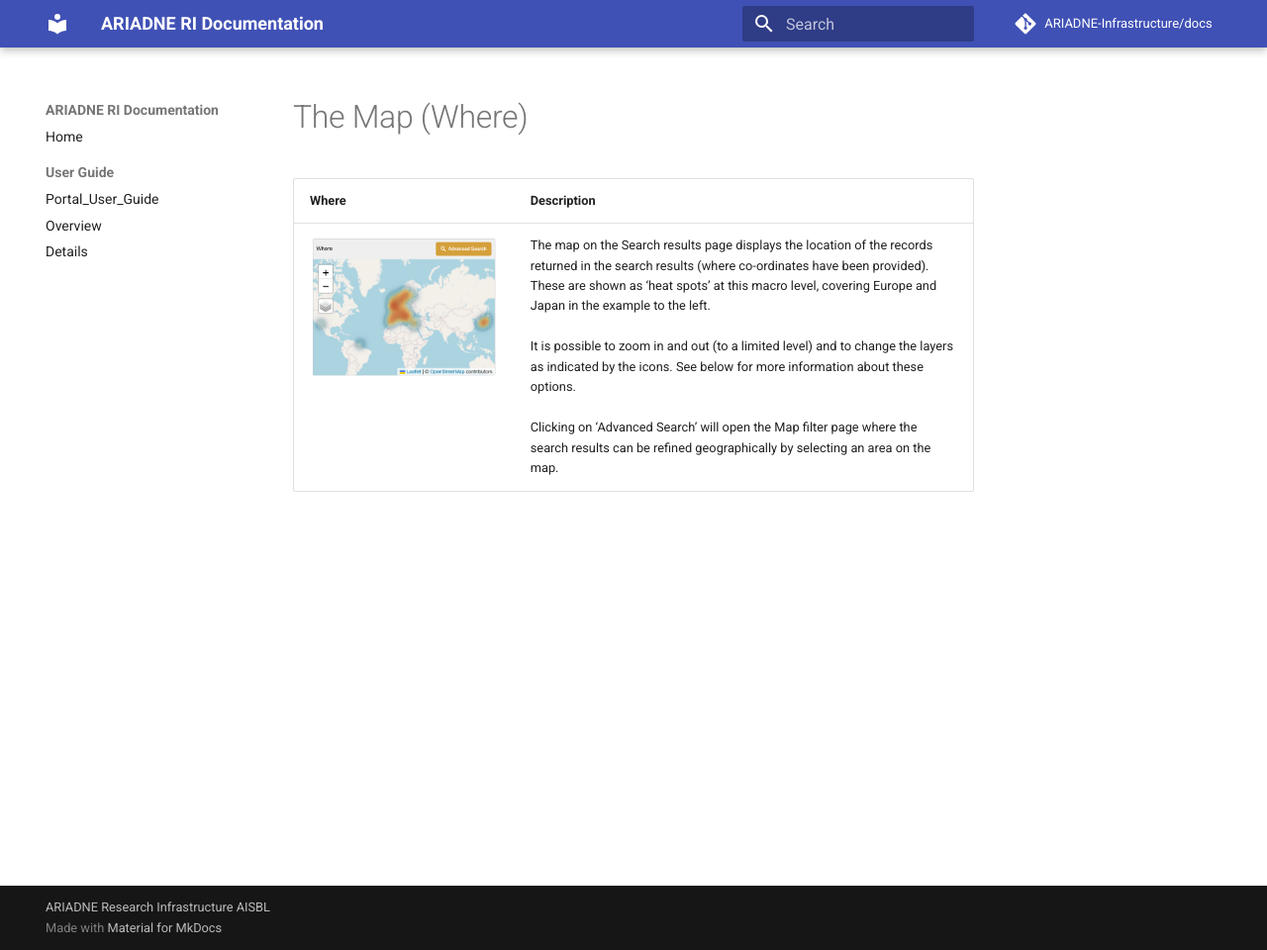
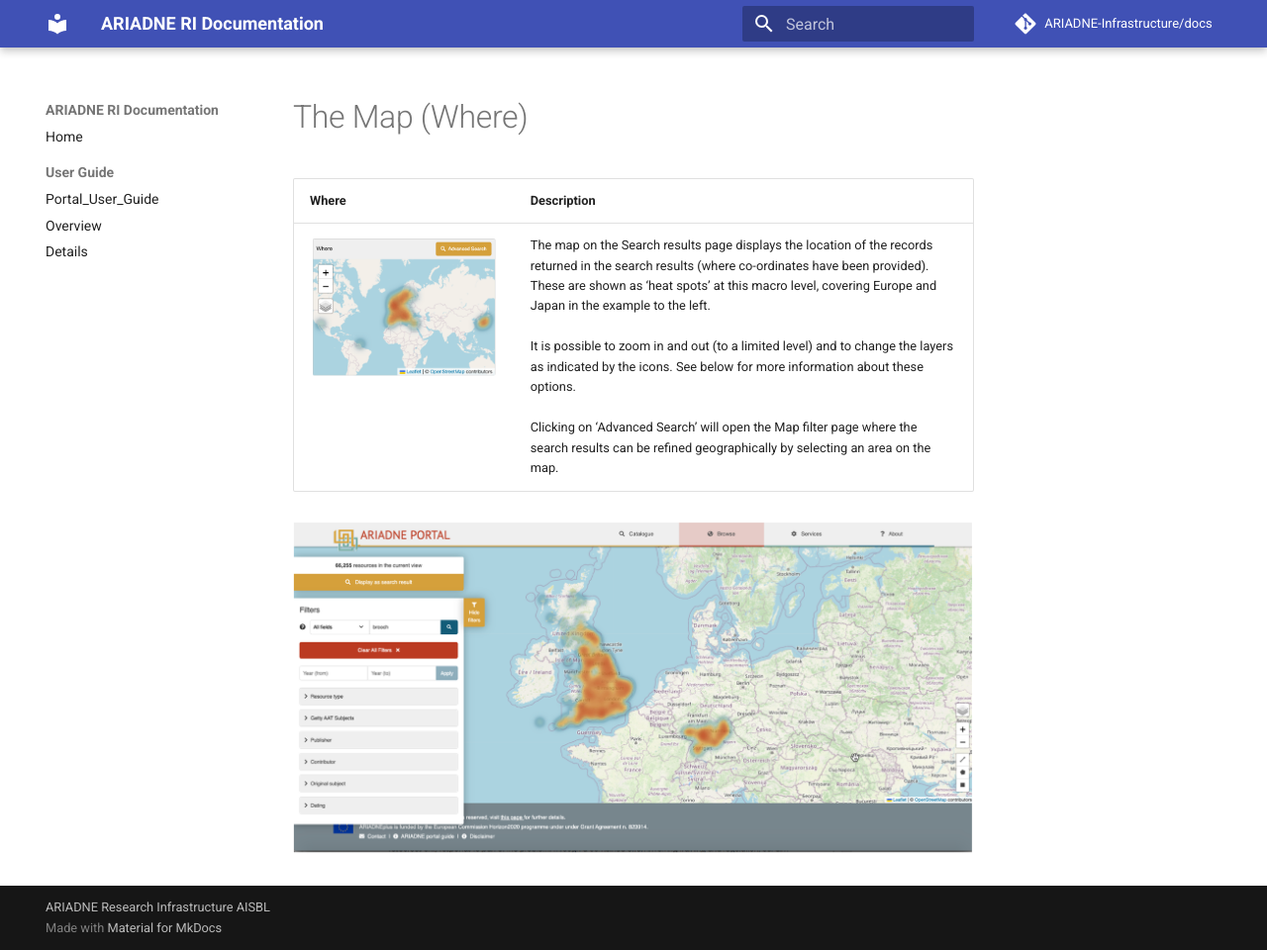
Before and after one commit to uoy-ads/hsds-data-catalogue-docs, an MkDocs documentation site: the page built from docs/Portal_User_Guide/Section-2_Map_Where.md, in a window 1280 px wide and 960 px high. Shown: the whole window at 99% size. Built offline with MkDocs 1.6.1 and Material for MkDocs 9.7.7, drawn with Linux system fonts in a browser that asks for light colours; comment, search, counter and statistics services are not loaded.

Commit message:
Update Section-2_Map_Where.md

```diff
--- a/docs/Portal_User_Guide/Section-2_Map_Where.md
+++ b/docs/Portal_User_Guide/Section-2_Map_Where.md
@@ -3,3 +3,5 @@
 | Where | Description |
 | ----------- | ----------- |
 | ![alt text](../assets/04-Map.png) | The map on the Search results page displays the location of the records returned in the search results (where co-ordinates have been provided). These are shown as ‘heat spots’ at this macro level, covering Europe and Japan in the example to the left. <Br><Br>It is possible to zoom in and out (to a limited level) and to change the layers as indicated by the icons. See below for more information about these options.<Br><Br>Clicking on ‘Advanced Search’ will open the Map filter page where the search results can be refined geographically by selecting an area on the map. |
+
+![alt text](../assets/05-Full map with filters.png)
```
